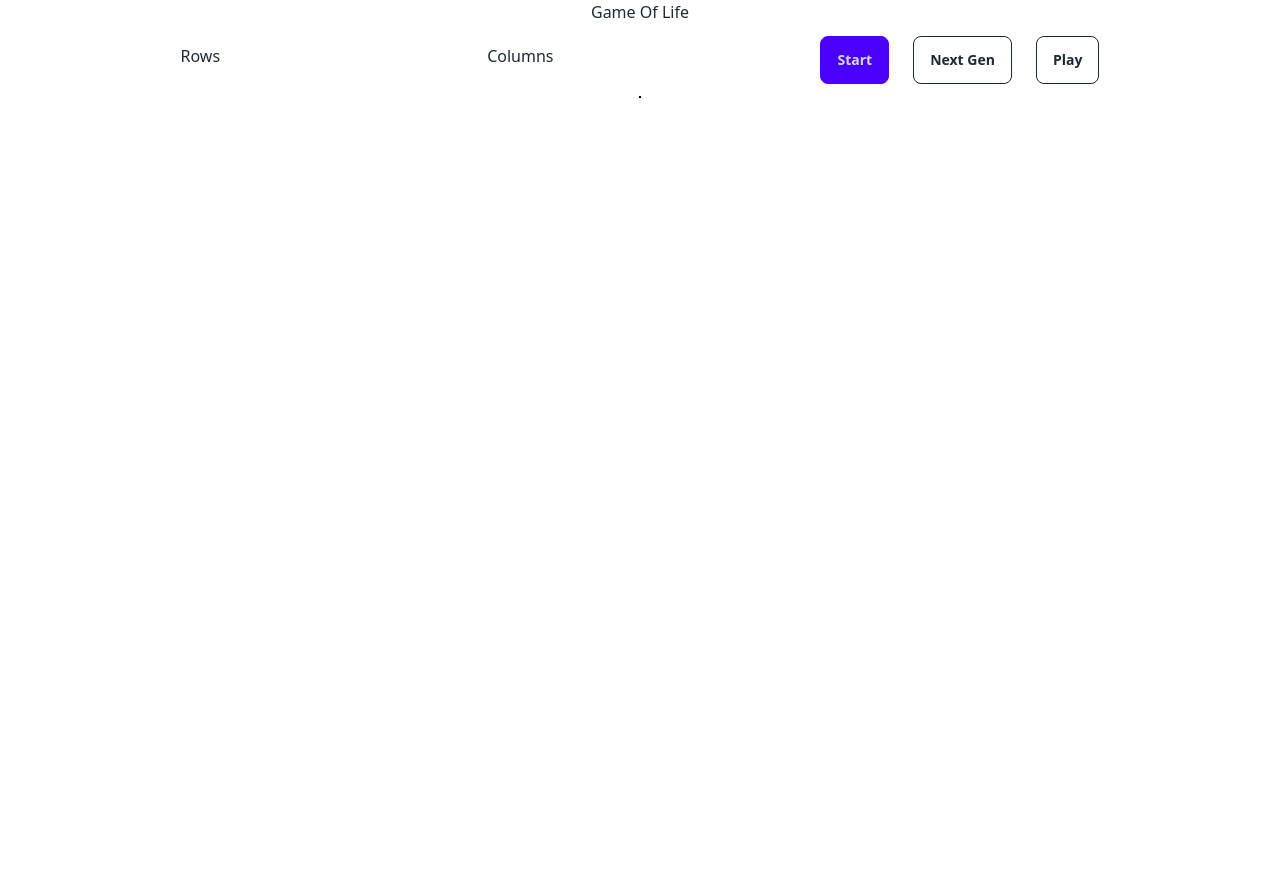
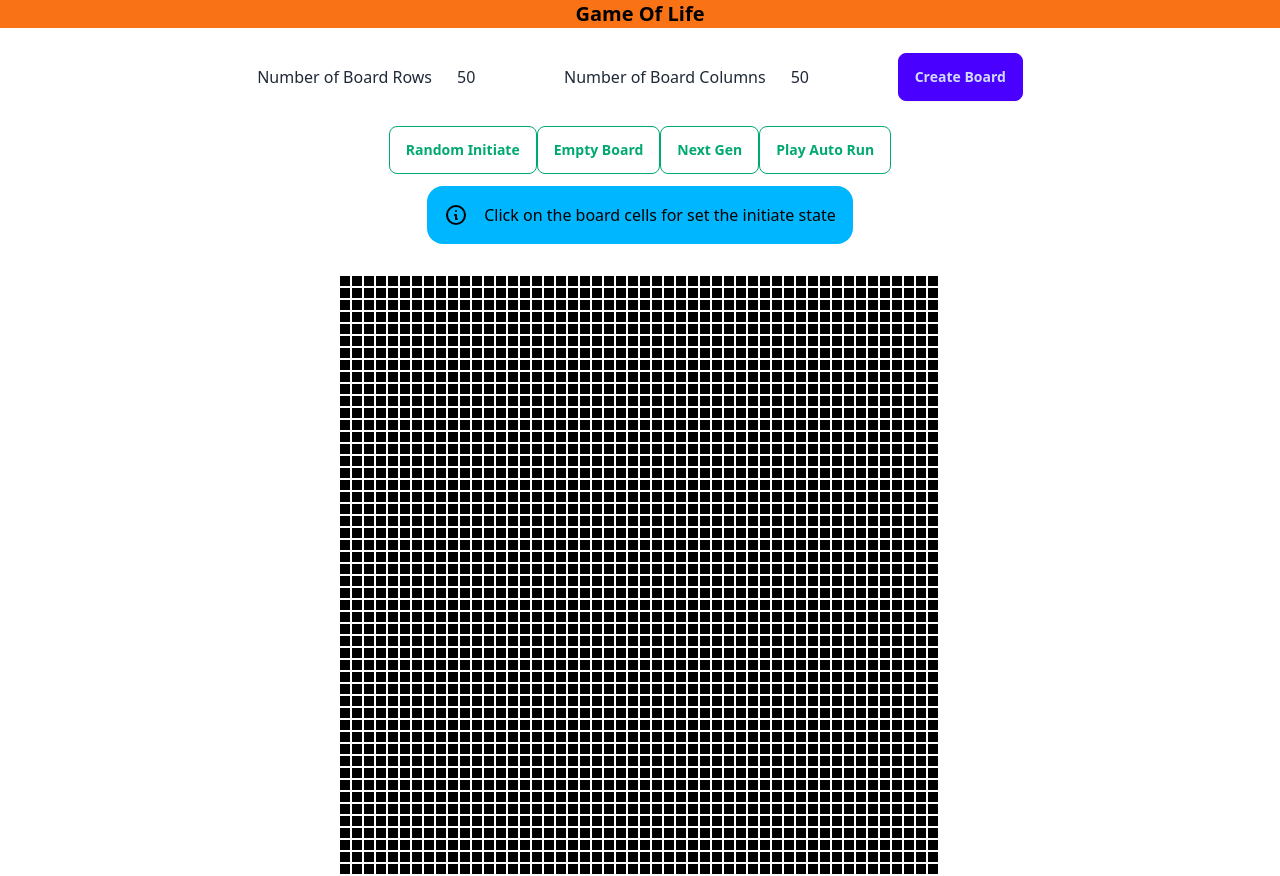
Before and after one commit to naor88/game-of-life, a Next.js app: page / in a window 1280 px wide. Before the commit the page ends 800 px from the top, so only its background shows below. Built offline with nearby package versions, Linux system fonts and the light colour scheme.

Commit message:
feat: finish ui

```diff
--- a/src/app/components/Matrix.tsx
+++ b/src/app/components/Matrix.tsx
@@ -1,18 +1,24 @@
 import React, { useEffect, useRef } from "react";
-import { generateMatrixKey } from "../../utiles";
+import { generateMatrixKey } from "../../utils";
 
 interface MatrixProps {
   livingCells: Set<string>;
+  handleCellClick: (row: number, col: number) => void;
   rows: number;
   cols: number;
 }
-const cellSize = 2;
-const cellGap = 1;
+const cellSize = 10;
+const cellGap = 2;
 
 const cellHeight = cellSize + cellGap;
 const cellWeight = cellSize + cellGap;
 
-export const Matrix: React.FC<MatrixProps> = ({ livingCells, rows, cols }) => {
+export const Matrix: React.FC<MatrixProps> = ({
+  livingCells,
+  handleCellClick,
+  rows,
+  cols,
+}) => {
   const canvasRef = useRef<HTMLCanvasElement>(null);
 
   useEffect(() => {
@@ -52,13 +58,30 @@ export const Matrix: React.FC<MatrixProps> = ({ livingCells, rows, cols }) => {
     }
   }, [livingCells, rows, cols]);
 
+
+  const handleCanvasClick = (event: React.MouseEvent<HTMLCanvasElement>) => {
+    const canvas = canvasRef.current;
+    if (!canvas) return;
+
+    const rect = canvas.getBoundingClientRect();
+    const x = event.clientX - rect.left;
+    const y = event.clientY - rect.top;
+
+    const col = Math.floor(x / (cellSize + cellGap));
+    const row = Math.floor(y / (cellSize + cellGap));
+
+    // onCellClick(row, col);
+    // console.log([row, col]);
+    handleCellClick(row, col);
+  };
+
   return (
     <canvas
-      className="flex flex-row justify-center"
+      className="flex flex-row justify-center my-5"
       ref={canvasRef}
       width={cols * cellHeight}
       height={rows * cellWeight}
-      style={{ border: "1px solid black" }}
+      onClick={handleCanvasClick}
     />
   );
 };
--- a/src/app/pages/GameOfLife.tsx
+++ b/src/app/pages/GameOfLife.tsx
@@ -1,33 +1,30 @@
-import { calcLivingNeighbors, generateMatrixKey, generateRandomLivingCells } from '@/utiles';
-import React, { useState, useRef, useEffect, useCallback } from 'react';
-import { Matrix } from '../components/Matrix';
+import {
+  calcLivingNeighbors,
+  generateMatrixKey,
+  generateLivingCells,
+} from "@/utils";
+import React, { useState, useRef, useEffect, useCallback } from "react";
+import { Matrix } from "../components/Matrix";
 
 const speedMs = 200;
+const initMatrixSize = 50;
 
 export default function Home() {
   const [error, setError] = useState("");
   const [isAuto, setIsAuto] = useState(false);
-  const [rows, setRows] = useState(0);
-  const [cols, setCols] = useState(0);
+  const [rows, setRows] = useState(initMatrixSize);
+  const [cols, setCols] = useState(initMatrixSize);
 
-  const rowInputRef = useRef<HTMLInputElement>(null);
-  const columnsInputRef = useRef<HTMLInputElement>(null);
   const [livingCells, setLivingCells] = useState<Set<string>>(new Set());
 
-  const initiateGame = () => {
-    if (!rowInputRef?.current?.value || +rowInputRef.current.value < 1) {
-      return setError("Rows must be integer value bigger than 0");
-    }
-    if (!columnsInputRef?.current?.value || +columnsInputRef.current.value < 1) {
-      return setError("Columns must be integer value bigger than 0");
-    }
+  const initGameWithRandom = () => initiateGame(true);
+  const initGameWithEmpty = () => initiateGame(false);
 
-    const rows = +rowInputRef.current.value;
-    const cols = +columnsInputRef.current.value;
-    const livingCells = generateRandomLivingCells(rows, cols);
-
-    setRows(rows);
-    setCols(cols);
+  const initiateGame = (useRandomCells = false) => {
+    const livingCells = useRandomCells
+      ? generateLivingCells(rows, cols, true)
+      : generateLivingCells(rows, cols, false);
+    setError("");
     setLivingCells(livingCells);
   };
 
@@ -36,7 +33,13 @@ export default function Home() {
 
     for (let i = 0; i < rows; i++) {
       for (let j = 0; j < cols; j++) {
-        const livingNeighbors = calcLivingNeighbors(livingCells, i, j, rows, cols);
+        const livingNeighbors = calcLivingNeighbors(
+          livingCells,
+          i,
+          j,
+          rows,
+          cols
+        );
         const key = generateMatrixKey(i, j);
 
         if (livingCells.has(key)) {
@@ -52,6 +55,32 @@ export default function Home() {
     setLivingCells(newLivingCells);
   }, [rows, cols, livingCells]);
 
+  const handleCellClick = (row: number, col: number) => {
+    const key = generateMatrixKey(row, col);
+    setLivingCells((prev: Set<string>) => {
+      const newSet = new Set(prev);
+      if (newSet.has(key)) {
+        newSet.delete(key); // Remove the cell from the set if it exists
+      } else {
+        newSet.add(key); // Add the cell to the set if it doesn't exist
+      }
+      return newSet;
+    });
+  };
+
+  const handleRowChange = (event: React.ChangeEvent<HTMLInputElement>) => {
+    setRows(parseInt(event.target.value, 10));
+  };
+
+  const handleColChange = (event: React.ChangeEvent<HTMLInputElement>) => {
+    setCols(parseInt(event.target.value, 10));
+  };
+
+  const handleSubmit = (event: React.FormEvent<HTMLFormElement>) => {
+    event.preventDefault(); // Prevent the default form submission behavior
+    initGameWithEmpty();
+  };
+
   useEffect(() => {
     if (!isAuto) return;
 
@@ -62,32 +91,112 @@ export default function Home() {
   return (
     <div className="flex flex-col items-center h-screen w-screen">
       <div>
-        <h1 className="flex justify-center">Game Of Life</h1>
-        <div className="my-3 flex flex-row gap-6 justify-center leading-10">
-          <div className="flex flex-row gap-3">
-            <label>Rows</label>
-            <input type="number" ref={rowInputRef} />
+        <div className="bg-orange-500 w-screen">
+          <h1 className="flex justify-center text-black font-bold text-xl">
+            Game Of Life
+          </h1>
+        </div>
+        <form onSubmit={handleSubmit}>
+          <div className="my-3 mx-auto p-3 flex flex-row gap-6 justify-center leading-10 border border-white rounded-xl max-w-fit">
+            <div className="flex flex-row gap-3 items-center">
+              <label htmlFor="rows">Number of Board Rows</label>
+              <input
+                id="rows"
+                className="rounded-lg border border-white px-3 w-24"
+                type="number"
+                value={rows}
+                onChange={handleRowChange}
+                min="1"
+              />
+            </div>
+            <div className="flex flex-row gap-3 items-center">
+              <label htmlFor="cols">Number of Board Columns</label>
+              <input
+                id="cols"
+                className="rounded-lg border border-white px-3 w-24"
+                type="number"
+                value={cols}
+                onChange={handleColChange}
+                min="1"
+              />
+            </div>
+            <button type="submit" className="btn btn-primary">
+              Create Board
+            </button>
           </div>
-          <div className="flex flex-row gap-3">
-            <label>Columns</label>
-            <input type="number" ref={columnsInputRef} />
-          </div>
-          <button className="btn btn-primary" onClick={initiateGame}>
-            Start
+        </form>
+
+        <div className="flex flex-row justify-around max-w-fit mx-auto">
+          <button
+            className="btn btn-outline btn-success"
+            onClick={initGameWithRandom}
+          >
+            Random Initiate
           </button>
-          <button className="btn btn-outline" onClick={evolveBoard}>
+          <button
+            className="btn btn-outline btn-success"
+            onClick={initGameWithEmpty}
+          >
+            Empty Board
+          </button>
+          <button className="btn btn-outline btn-success" onClick={evolveBoard}>
             Next Gen
           </button>
-          <button className="btn btn-outline" onClick={() => setIsAuto((prevState) => !prevState)}>
-            {isAuto ? "Stop" : "Play"}
+          <button
+            className="btn btn-outline btn-success"
+            onClick={() => setIsAuto((prevState) => !prevState)}
+          >
+            {isAuto ? "Stop" : "Play"} Auto Run
           </button>
         </div>
       </div>
       {error ? (
-        <div>Error: {error}</div>
-      ) : (
-        <Matrix livingCells={livingCells} rows={rows} cols={cols} />
-      )}
+        <div className="alert alert-error max-w-fit">
+          <svg
+            xmlns="http://www.w3.org/2000/svg"
+            className="stroke-current shrink-0 h-6 w-6"
+            fill="none"
+            viewBox="0 0 24 24"
+          >
+            <path
+              strokeLinecap="round"
+              strokeLinejoin="round"
+              strokeWidth="2"
+              d="M10 14l2-2m0 0l2-2m-2 2l-2-2m2 2l2 2m7-2a9 9 0 11-18 0 9 9 0 0118 0z"
+            />
+          </svg>
+
+          <span>Error! {error}</span>
+        </div>
+      ) : rows > 0 && cols > 0 ? (
+        <>
+          <div className="my-3 flex flex-row gap-6 justify-center">
+            <div className="alert alert-info max-w-fit">
+              <svg
+                xmlns="http://www.w3.org/2000/svg"
+                fill="none"
+                viewBox="0 0 24 24"
+                className="stroke-current shrink-0 w-6 h-6"
+              >
+                <path
+                  strokeLinecap="round"
+                  strokeLinejoin="round"
+                  strokeWidth="2"
+                  d="M13 16h-1v-4h-1m1-4h.01M21 12a9 9 0 11-18 0 9 9 0 0118 0z"
+                ></path>
+              </svg>
+
+              <span>Click on the board cells for set the initiate state</span>
+            </div>
+          </div>
+          <Matrix
+            livingCells={livingCells}
+            rows={rows}
+            cols={cols}
+            handleCellClick={handleCellClick}
+          />
+        </>
+      ) : null}
     </div>
   );
 }
--- a/src/utiles.ts
+++ b/src/utils.ts
@@ -44,8 +44,9 @@ export const calcLivingNeighbors = (
   }, 0);
 };
 
-export const generateRandomLivingCells = (rows: number, cols: number): Set<string> => {
+export const generateLivingCells = (rows: number, cols: number, useRandom: boolean): Set<string> => {
   const livingCells = new Set<string>();
+  if(!useRandom) return livingCells;
   for (let i = 0; i < rows; i++) {
     for (let j = 0; j < cols; j++) {
       if (Math.random() > 0.5) {
```
